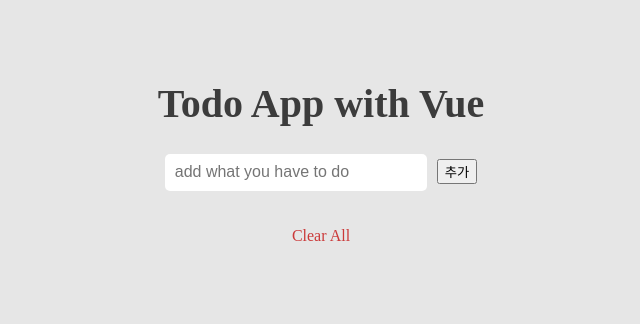
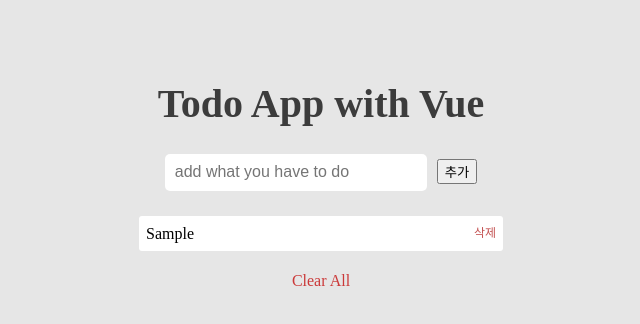
Before and after one commit to ballsona/vue-todo-app, a Vue app: page / in a window 1280 px wide. Both pictures are taken after typing "Sample" into the empty fields and a click on the button "추가". Shown: the top 324 px of the page, without its empty margins (319-959 px from the left). Built offline with nearby package versions, Linux system fonts and the light colour scheme.

Commit message:
feat: update structures

```diff
--- a/src/App.vue
+++ b/src/App.vue
@@ -1,17 +1,61 @@
 <template>
   <div id="app">
     <TodoHeader></TodoHeader>
-    <TodoInput></TodoInput>
-    <TodoList></TodoList>
-    <TodoFooter></TodoFooter>
+    <TodoInput @addTodo="addTodo"></TodoInput>
+    <TodoList
+      v-bind:propsdata="todoItems"
+      @removeTodo="removeTodo"
+      @toggleTodo="toggleTodo"
+    ></TodoList>
+    <TodoFooter @removeAll="removeAll"></TodoFooter>
   </div>
 </template>
 
-<script setup lang="ts">
+<script lang="ts">
 import TodoHeader from "./components/TodoHeader.vue";
 import TodoFooter from "./components/TodoFooter.vue";
 import TodoInput from "./components/TodoInput.vue";
 import TodoList from "./components/TodoList.vue";
+
+export default {
+  components: {
+    TodoHeader: TodoHeader,
+    TodoFooter: TodoFooter,
+    TodoInput: TodoInput,
+    TodoList: TodoList,
+  },
+  data() {
+    return {
+      todoItems: [] as Array<string | null>,
+    };
+  },
+  created() {
+    if (localStorage.length > 0) {
+      for (var i = 0; i < localStorage.length; i++) {
+        this.todoItems.push(localStorage.key(i));
+      }
+    }
+  },
+  methods: {
+    addTodo(value: string) {
+      if (value) {
+        localStorage.setItem(value, value);
+        this.todoItems.push(value);
+      }
+    },
+    toggleTodo(todoItem: string) {
+      console.log(todoItem);
+    },
+    removeTodo(todoItem: string, index: number) {
+      localStorage.removeItem(todoItem);
+      this.todoItems.splice(index, 1);
+    },
+    removeAll() {
+      localStorage.clear();
+      this.todoItems = [];
+    },
+  },
+};
 </script>
 
 <style>
--- a/src/components/TodoFooter.vue
+++ b/src/components/TodoFooter.vue
@@ -1,12 +1,12 @@
 <template>
-  <div class="clearAllBtn" @click="clearTodo">Clear All</div>
+  <div class="clearAllBtn" @click="removeAll">Clear All</div>
 </template>
 
 <script lang="ts">
 export default {
   methods: {
-    clearTodo() {
-      localStorage.clear();
+    removeAll() {
+      this.$emit("removeAll");
     },
   },
 };
@@ -16,5 +16,6 @@ export default {
 .clearAllBtn {
   color: #cb3939;
   display: black;
+  cursor: pointer;
 }
 </style>
--- a/src/components/TodoInput.vue
+++ b/src/components/TodoInput.vue
@@ -17,9 +17,8 @@ export default {
   },
   methods: {
     addTodo() {
-      const value = this.newTodoItem;
-      if (value) {
-        localStorage.setItem(value, value);
+      if (this.newTodoItem) {
+        this.$emit("addTodo", this.newTodoItem);
         this.clearInput();
       }
     },
--- a/src/components/TodoList.vue
+++ b/src/components/TodoList.vue
@@ -1,32 +1,31 @@
 <template>
   <ul>
-    <li v-for="(todoItem, index) in todoItems" :key="index">
+    <li
+      v-for="(todoItem, index) in propsdata"
+      :key="index"
+      @click="toggleTodo(todoItem)"
+    >
       {{ todoItem }}
-      <span class="removeBtn" type="button" @click="removeTodo(todoItem, index)"
-        >삭제</span
+      <span
+        class="removeBtn"
+        type="button"
+        @click="removeTodo(todoItem, index)"
       >
+        삭제
+      </span>
     </li>
   </ul>
 </template>
 
 <script lang="ts">
 export default {
-  data() {
-    return {
-      todoItems: [],
-    };
-  },
-  created() {
-    if (localStorage.length > 0) {
-      for (var i = 0; i < localStorage.length; i++) {
-        this.todoItems.push(localStorage.key(i));
-      }
-    }
-  },
+  props: ["propsdata"],
   methods: {
-    removeTodo(todoItem: [string], index: number) {
-      localStorage.removeItem(todoItem);
-      this.todoItems.splice(index, 1);
+    toggleTodo(todoItem: string) {
+      this.$emit("toggleTodo", todoItem);
+    },
+    removeTodo(todoItem: string, index: number) {
+      this.$emit("removeTodo", todoItem, index); // App의 removeTodo 함수 호출
     },
   },
 };
--- a/src/main.ts
+++ b/src/main.ts
@@ -1,5 +1,5 @@
 import { createApp } from "vue";
-import App from "./App.vue";
+import App from "./App";
 
 import "./assets/main.css";
 
```
Also changed, not shown: src/components/icons/IconCommunity.vue (deleted, +0 -7 lines), src/components/icons/IconDocumentation.vue (deleted, +0 -7 lines), src/components/icons/IconEcosystem.vue (deleted, +0 -7 lines), src/components/icons/IconSupport.vue (deleted, +0 -7 lines), src/components/icons/IconTooling.vue (deleted, +0 -19 lines).
